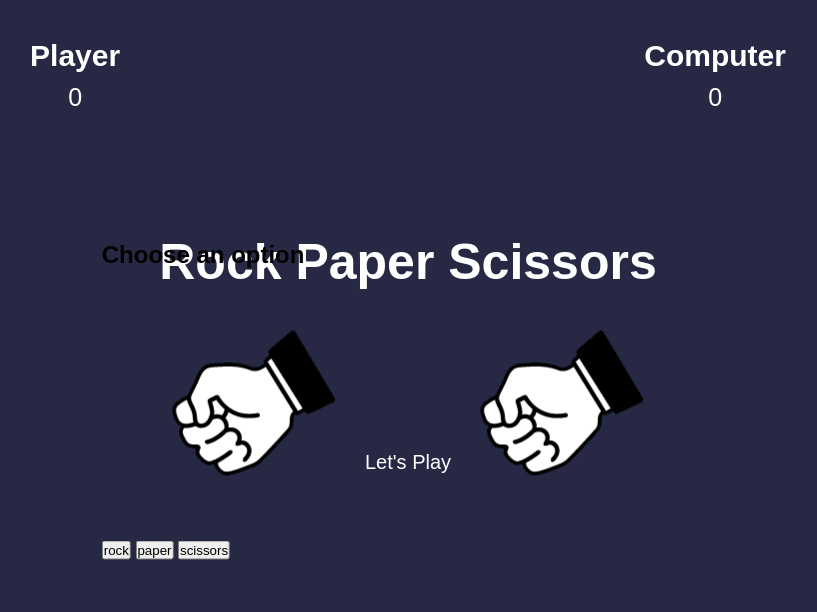
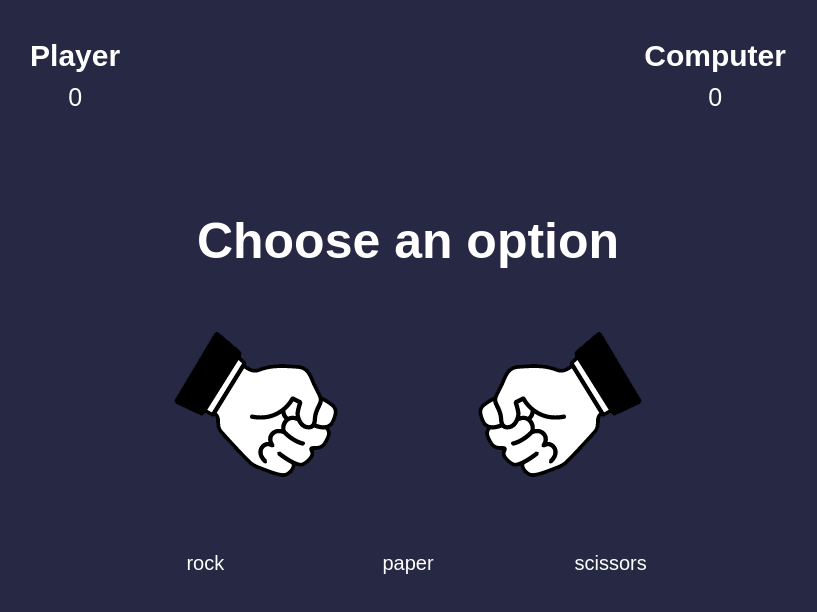
Before and after one commit to gkmiriyala/JavaScript-Projects, a plain HTML site: page RockPaperScissors/index.html in a window 1280 px wide. Shown: the whole page, without its empty margins (232-1049 px from the left). Drawn offline with Linux system fonts and the light colour scheme.

Commit message:
Finished CSS styling

```diff
--- a/RockPaperScissors/RockPaperScissors.css
+++ b/RockPaperScissors/RockPaperScissors.css
@@ -35,19 +35,22 @@ section {
     flex-direction: column;
     align-items: center;
     justify-content: space-around;
+    opacity: 0;
 }
 
 .intro h1 {
     font-size: 50px;
 }
 
-.intro button {
+.intro button,
+.match button {
     width: 150px;
     height: 50px;
     background: none;
     border: none;
     color: white;
     font-size: 20px;
+    cursor:pointer;
 }
 
 .match {
@@ -56,3 +59,30 @@ section {
     left: 50%;
     transform: translate(-50%,-50%);
 }
+
+.winner {
+    color: white;
+    text-align: center;
+    font-size: 50px;
+}
+
+.hands,
+.options {
+    display: flex;
+    justify-content: space-around;
+    align-items: center;
+}
+
+.player-hand {
+    transform: rotateY(180deg);
+}
+
+div.fade {
+    opacity: 0;
+    pointer-events:none;
+}
+
+div.fadein {
+    opacity: 1;
+    pointer-events: all;
+}
```
